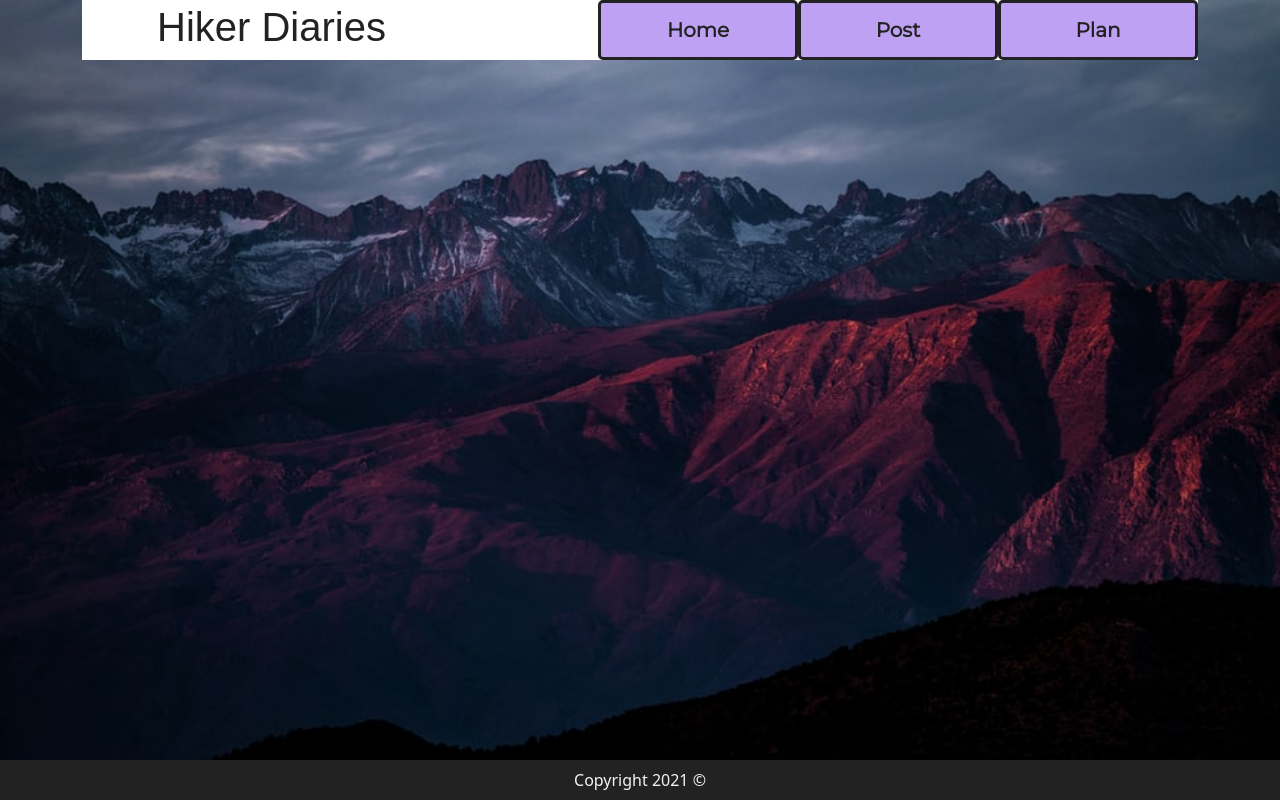
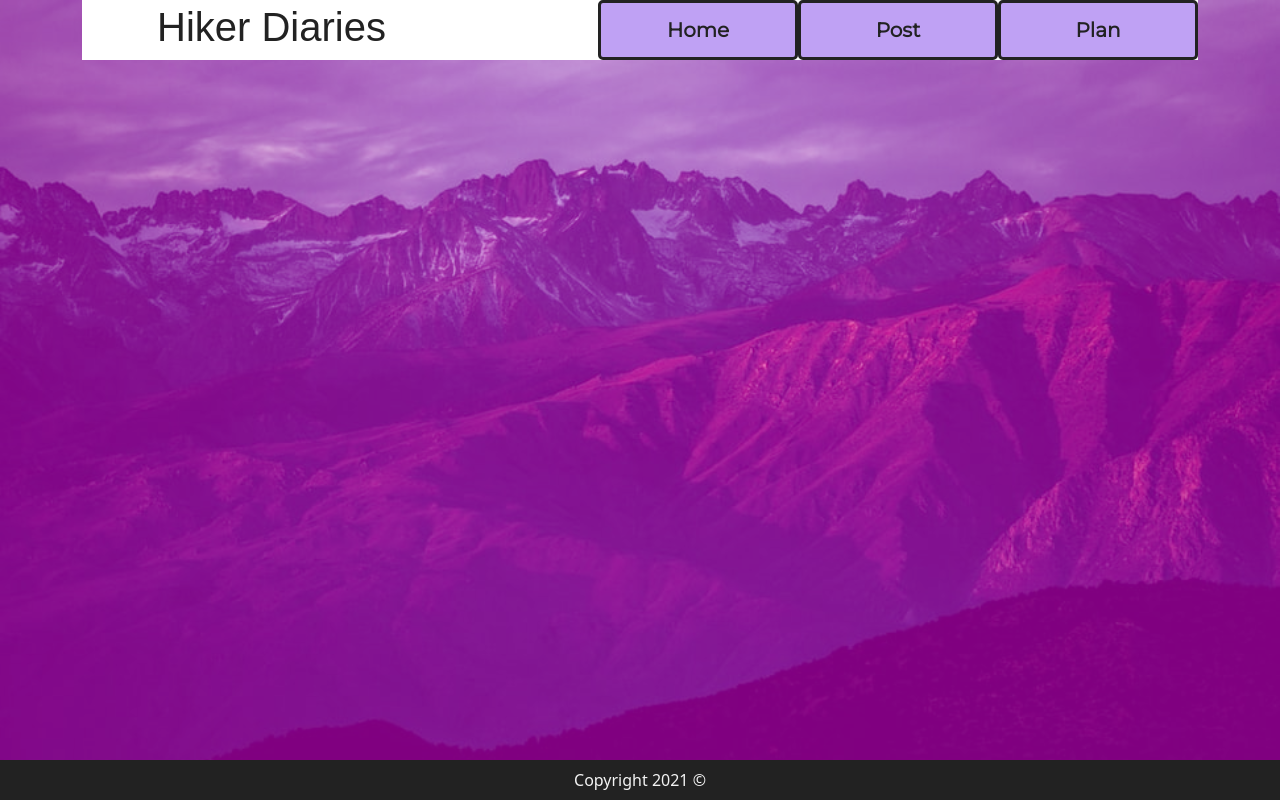
Before and after one commit to bcermak/HikerDiariesv1, a React (Create React App) app: page / in a window 1280 px wide. Built offline with nearby package versions, Linux system fonts and the light colour scheme; a web font is replaced by a local one.

Commit message:
added background blend mode

```diff
--- a/src/index.css
+++ b/src/index.css
@@ -1,8 +1,10 @@
 body {
   margin: 0;
-  height: 100%;
   background-image: url('./images/mountains.jpg');
-  background-size: cover;
+  background-color: purple;
+  background-size:100vmax;
+  background-blend-mode:screen;
+
 }
 
 code {
```
